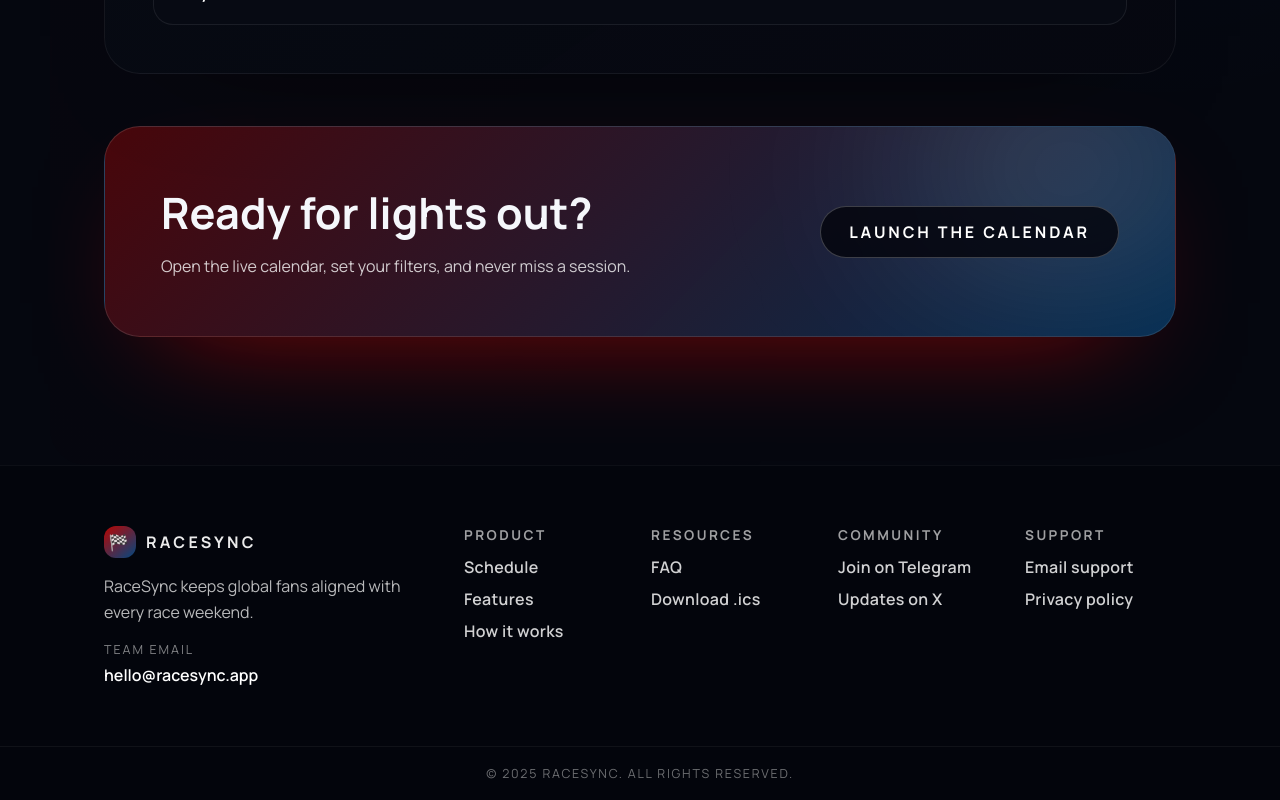
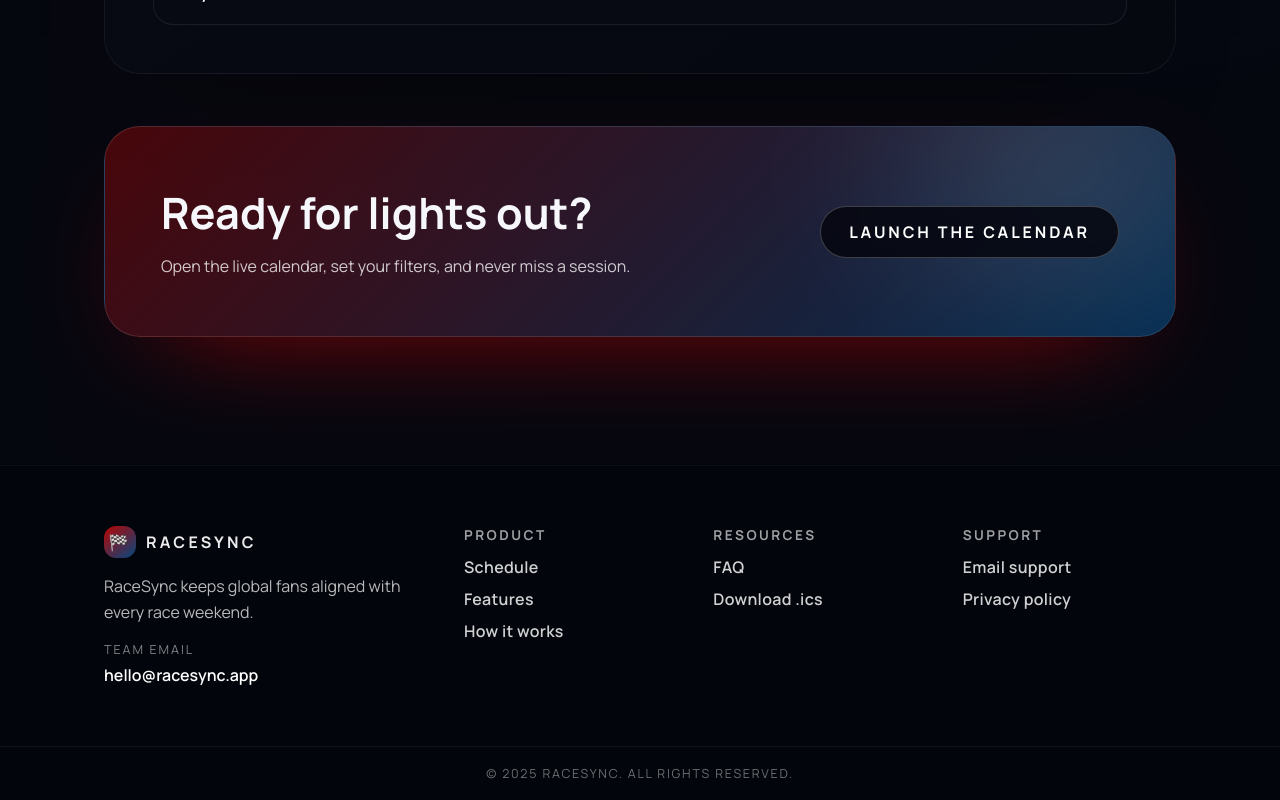
Before and after one commit to max14051993-coffee/f1, a Next.js app: page / in a window 1280 px wide. Shown: the part 2825-3625 px from the top of the page. Built offline with nearby package versions, Linux system fonts and the light colour scheme; no server answers.

Commit message:
Remove community footer column

```diff
--- a/app/page.tsx
+++ b/app/page.tsx
@@ -109,14 +109,12 @@ type FooterCopy = {
   tagline: string;
   productHeading: string;
   resourcesHeading: string;
-  communityHeading: string;
   supportHeading: string;
   contactEmailLabel: string;
   contactEmail: string;
   legal: string;
   productLinks: FooterLink[];
   resourcesLinks: FooterLink[];
-  communityLinks: FooterLink[];
   supportLinks: FooterLink[];
 };
 
@@ -274,7 +272,6 @@ const LANGUAGE_DEFINITIONS: Record<LanguageCode, LanguageDefinition> = {
         tagline: 'RaceSync помогает болельщикам синхронизироваться с гоночными уик-эндами.',
         productHeading: 'Продукт',
         resourcesHeading: 'Ресурсы',
-        communityHeading: 'Сообщество',
         supportHeading: 'Поддержка',
         contactEmailLabel: 'Почта команды',
         contactEmail: 'hello@racesync.app',
@@ -287,10 +284,6 @@ const LANGUAGE_DEFINITIONS: Record<LanguageCode, LanguageDefinition> = {
         resourcesLinks: [
           { label: 'Частые вопросы', href: '#faq' },
           { label: 'Календарь .ics', href: './schedule.ics' },
-        ],
-        communityLinks: [
-          { label: 'Канал в Telegram', href: 'https://t.me/racesync', external: true },
-          { label: 'Новости в X', href: 'https://x.com/racesync', external: true },
         ],
         supportLinks: [
           { label: 'Написать нам', href: 'mailto:hello@racesync.app' },
@@ -401,7 +394,6 @@ const LANGUAGE_DEFINITIONS: Record<LanguageCode, LanguageDefinition> = {
         tagline: 'RaceSync keeps global fans aligned with every race weekend.',
         productHeading: 'Product',
         resourcesHeading: 'Resources',
-        communityHeading: 'Community',
         supportHeading: 'Support',
         contactEmailLabel: 'Team email',
         contactEmail: 'hello@racesync.app',
@@ -414,10 +406,6 @@ const LANGUAGE_DEFINITIONS: Record<LanguageCode, LanguageDefinition> = {
         resourcesLinks: [
           { label: 'FAQ', href: '#faq' },
           { label: 'Download .ics', href: './schedule.ics' },
-        ],
-        communityLinks: [
-          { label: 'Join on Telegram', href: 'https://t.me/racesync', external: true },
-          { label: 'Updates on X', href: 'https://x.com/racesync', external: true },
         ],
         supportLinks: [
           { label: 'Email support', href: 'mailto:hello@racesync.app' },
@@ -528,7 +516,6 @@ const LANGUAGE_DEFINITIONS: Record<LanguageCode, LanguageDefinition> = {
         tagline: 'RaceSync mantiene a los fans sincronizados con cada fin de semana de carreras.',
         productHeading: 'Producto',
         resourcesHeading: 'Recursos',
-        communityHeading: 'Comunidad',
         supportHeading: 'Soporte',
         contactEmailLabel: 'Correo del equipo',
         contactEmail: 'hello@racesync.app',
@@ -541,10 +528,6 @@ const LANGUAGE_DEFINITIONS: Record<LanguageCode, LanguageDefinition> = {
         resourcesLinks: [
           { label: 'Preguntas frecuentes', href: '#faq' },
           { label: 'Descargar .ics', href: './schedule.ics' },
-        ],
-        communityLinks: [
-          { label: 'Comunidad en Telegram', href: 'https://t.me/racesync', external: true },
-          { label: 'Actualizaciones en X', href: 'https://x.com/racesync', external: true },
         ],
         supportLinks: [
           { label: 'Escríbenos', href: 'mailto:hello@racesync.app' },
@@ -655,7 +638,6 @@ const LANGUAGE_DEFINITIONS: Record<LanguageCode, LanguageDefinition> = {
         tagline: 'RaceSync aide les fans du monde entier à suivre chaque week-end de course.',
         productHeading: 'Produit',
         resourcesHeading: 'Ressources',
-        communityHeading: 'Communauté',
         supportHeading: 'Support',
         contactEmailLabel: 'E-mail de l’équipe',
         contactEmail: 'hello@racesync.app',
@@ -668,10 +650,6 @@ const LANGUAGE_DEFINITIONS: Record<LanguageCode, LanguageDefinition> = {
         resourcesLinks: [
           { label: 'Questions fréquentes', href: '#faq' },
           { label: 'Télécharger le .ics', href: './schedule.ics' },
-        ],
-        communityLinks: [
-          { label: 'Communauté Telegram', href: 'https://t.me/racesync', external: true },
-          { label: 'Actualités sur X', href: 'https://x.com/racesync', external: true },
         ],
         supportLinks: [
           { label: 'Nous écrire', href: 'mailto:hello@racesync.app' },
@@ -782,7 +760,6 @@ const LANGUAGE_DEFINITIONS: Record<LanguageCode, LanguageDefinition> = {
         tagline: 'RaceSync hält Fans weltweit mit jedem Rennwochenende synchron.',
         productHeading: 'Produkt',
         resourcesHeading: 'Ressourcen',
-        communityHeading: 'Community',
         supportHeading: 'Support',
         contactEmailLabel: 'Team-E-Mail',
         contactEmail: 'hello@racesync.app',
@@ -795,10 +772,6 @@ const LANGUAGE_DEFINITIONS: Record<LanguageCode, LanguageDefinition> = {
         resourcesLinks: [
           { label: 'Häufige Fragen', href: '#faq' },
           { label: '.ics herunterladen', href: './schedule.ics' },
-        ],
-        communityLinks: [
-          { label: 'Telegram-Community', href: 'https://t.me/racesync', external: true },
-          { label: 'Updates auf X', href: 'https://x.com/racesync', external: true },
         ],
         supportLinks: [
           { label: 'Kontakt per E-Mail', href: 'mailto:hello@racesync.app' },
@@ -908,7 +881,6 @@ const LANGUAGE_DEFINITIONS: Record<LanguageCode, LanguageDefinition> = {
         tagline: 'RaceSync 让全球车迷在同一节奏下迎接每个赛道周末。',
         productHeading: '产品',
         resourcesHeading: '资源',
-        communityHeading: '社区',
         supportHeading: '支持',
         contactEmailLabel: '团队邮箱',
         contactEmail: 'hello@racesync.app',
@@ -921,10 +893,6 @@ const LANGUAGE_DEFINITIONS: Record<LanguageCode, LanguageDefinition> = {
         resourcesLinks: [
           { label: '常见问题', href: '#faq' },
           { label: '下载 .ics', href: './schedule.ics' },
-        ],
-        communityLinks: [
-          { label: 'Telegram 社区', href: 'https://t.me/racesync', external: true },
-          { label: 'X 平台更新', href: 'https://x.com/racesync', external: true },
         ],
         supportLinks: [
           { label: '邮件联系', href: 'mailto:hello@racesync.app' },
@@ -1653,21 +1621,6 @@ export default function Home() {
               </ul>
             </div>
             <div className="site-footer__column">
-              <h3 className="site-footer__heading">{footer.communityHeading}</h3>
-              <ul className="site-footer__list">
-                {footer.communityLinks.map(link => (
-                  <li key={`${link.href}-${link.label}`} className="site-footer__list-item">
-                    <a
-                      href={link.href}
-                      {...(link.external ? { target: '_blank', rel: 'noreferrer noopener' } : {})}
-                    >
-                      {link.label}
-                    </a>
-                  </li>
-                ))}
-              </ul>
-            </div>
-            <div className="site-footer__column">
               <h3 className="site-footer__heading">{footer.supportHeading}</h3>
               <ul className="site-footer__list">
                 {footer.supportLinks.map(link => (
```
